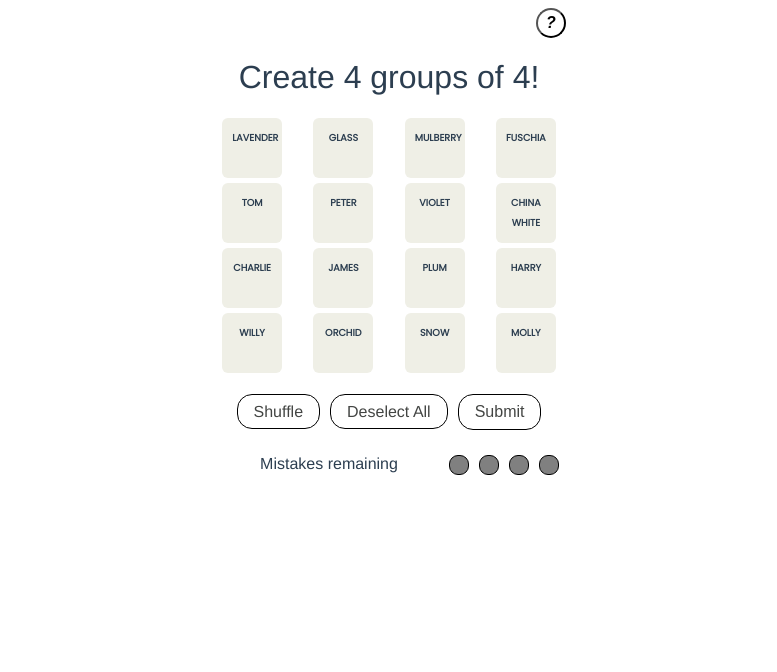
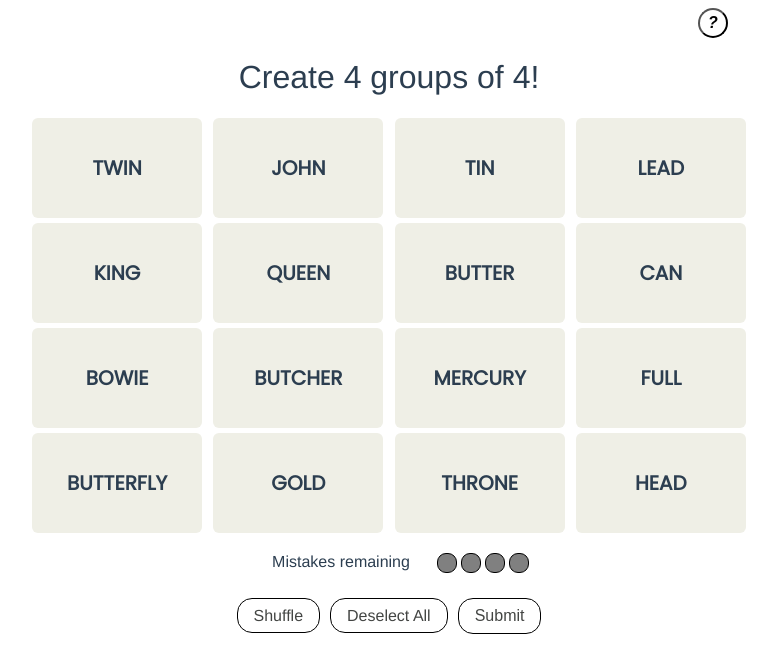
Before and after one commit to margOnline/connections, a Vue app: page / in a window 1280 px wide. Shown: the top 672 px of the page, without its empty margins (251-1028 px from the left). Built offline with nearby package versions, Linux system fonts and the light colour scheme; a web font is replaced by a local one.

Commit message:
Styling issues (#16)
* Position 'mistakes remaining' above action buttons
* Enlarge word squares and word text
* Adjust arrow positioning on instructions panel
* Styling - centre the board
* New words and categories

```diff
--- a/src/App.vue
+++ b/src/App.vue
@@ -12,7 +12,7 @@
 
 <style>
 .container {
-  width: 45%;
+  width: 90%;
   margin: auto;
 }
 .easy {
--- a/src/categories.json
+++ b/src/categories.json
@@ -3,28 +3,28 @@
     {
       "id": 1,
       "level": "Easy",
-      "name": "Shades of purple",
+      "name": "Metal Elements",
       "solved": false,
       "guessedOrder": 0
     },
     {
       "id": 2,
       "level": "Moderate",
-      "name": "Characters in the Harry Potter books",
+      "name": "Mattress Sizes",
       "solved": false,
       "guessedOrder": 0
     },
     {
       "id": 3,
       "level": "Challenging",
-      "name": "Slang words for drugs",
+      "name": "Slang for toilet",
       "solved": false,
       "guessedOrder": 0
     },
     {
       "id": 4,
       "level": "Hard",
-      "name": "Characters in Roald Dahl books",
+      "name": "Kinds of Knives",
       "solved": false,
       "guessedOrder": 0
     }
--- a/src/components/Board.vue
+++ b/src/components/Board.vue
@@ -33,13 +33,13 @@
       v-if="!gameOver"
       :key="wordGridKey"
     />
+    <NumberOfGuesses v-if="!gameOver" />
     <div v-if="!gameOver" class="actions-container">
       <ActionButton @click="shuffleWords()" text="Shuffle" />
       <ActionButton @click="unselectWords()" text="Deselect All" />
       <SubmitButton @submit="handleSubmission" />
     </div>
     <ViewResultButton v-else @view="viewResult" />
-    <NumberOfGuesses v-if="!gameOver" />
   </div>
 </template>
 
@@ -179,6 +179,9 @@
   display: grid;
   grid-template-columns: 1fr 1fr 1fr 1fr;
 }
+.actions-container {
+  margin: auto;
+}
 .actions-container > a,
 .actions-container > button {
   margin: 5px;
--- a/src/components/InstructionPanel.vue
+++ b/src/components/InstructionPanel.vue
@@ -142,9 +142,8 @@
     left: 1%;
   }
   #help-arrow {
-    height: 3.2rem;
+    height: 44px;
     left: 3.2rem;
-    bottom: 0rem;
     position: absolute;
   }
 }
--- a/src/components/NumberOfGuesses.vue
+++ b/src/components/NumberOfGuesses.vue
@@ -28,8 +28,10 @@
 <style scoped>
 .guesses-container {
   margin-top: 20px;
+  margin: 20px auto;
   display: grid;
   grid-template-columns: 8fr 1fr 1fr 1fr 1fr;
+  width: 40%;
 }
 .circle {
   height: 18px;
--- a/src/components/WordSquare.vue
+++ b/src/components/WordSquare.vue
@@ -23,15 +23,16 @@
 .word {
   display: inline-block;
   font-family: "Poppins";
-  font-size: 0.75vw;
+  font-size: 20px;
   font-weight: bold;
-  height: 40px;
-  width: 40px;
+  height: 80px;
+  width: 150px;
   background-color: #efefe6;
   padding: 10px;
   text-align: center;
   border-radius: 6px;
-  line-height: 20px;
+  line-height: 80px;
+  vertical-align: center;
 }
 .word a {
   color: black;
--- a/src/words.json
+++ b/src/words.json
@@ -1,98 +1,98 @@
 {
   "items": [
     {
-      "text": "orchid",
+      "text": "gold",
       "categoryId": 1,
       "selected": false,
       "solved": false
     },
     {
-      "text": "fuschia",
+      "text": "lead",
       "categoryId": 1,
       "selected": false,
       "solved": false
     },
     {
-      "text": "plum",
+      "text": "mercury",
       "categoryId": 1,
       "selected": false,
       "solved": false
     },
     {
-      "text": "mulberry",
+      "text": "tin",
       "categoryId": 1,
       "selected": false,
       "solved": false
     },
     {
-      "text": "harry",
+      "text": "full",
       "categoryId": 2,
       "selected": false,
       "solved": false
     },
     {
-      "text": "tom",
+      "text": "king",
       "categoryId": 2,
       "selected": false,
       "solved": false
     },
     {
-      "text": "peter",
+      "text": "queen",
       "categoryId": 2,
       "selected": false,
       "solved": false
     },
     {
-      "text": "lavender",
+      "text": "twin",
       "categoryId": 2,
       "selected": false,
       "solved": false
     },
     {
-      "text": "charlie",
+      "text": "bowie",
       "categoryId": 4,
       "selected": false,
       "solved": false
     },
     {
-      "text": "james",
+      "text": "butcher",
       "categoryId": 4,
       "selected": false,
       "solved": false
     },
     {
-      "text": "willy",
+      "text": "butterfly",
       "categoryId": 4,
       "selected": false,
       "solved": false
     },
     {
-      "text": "violet",
+      "text": "butter",
       "categoryId": 4,
       "selected": false,
       "solved": false
     },
 
     {
-      "text": "china white",
+      "text": "can",
       "categoryId": 3,
       "selected": false,
       "solved": false
     },
     {
-      "text": "snow",
+      "text": "throne",
       "categoryId": 3,
       "selected": false,
       "solved": false
     },
     {
-      "text": "glass",
+      "text": "john",
       "categoryId": 3,
       "selected": false,
       "solved": false
     },
     {
-      "text": "molly",
+      "text": "head",
       "categoryId": 3,
       "selected": false,
       "solved": false
```
